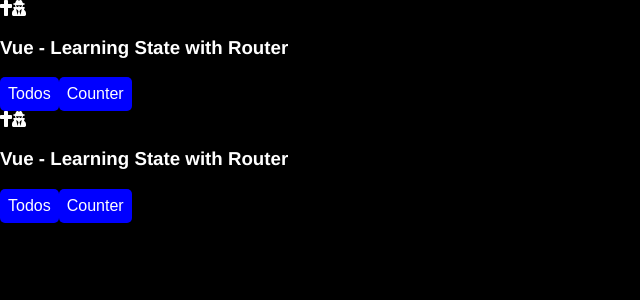
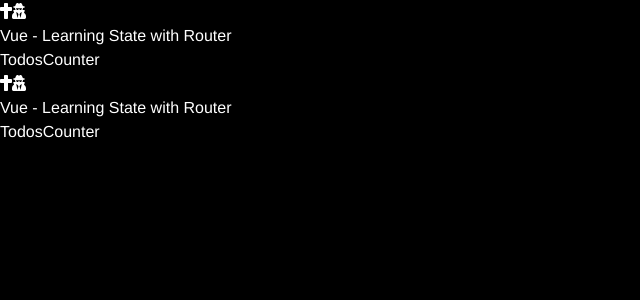
Before and after one commit to pwdrysdale/vue-state-router, a Vue app: page / in a window 1280 px wide. Shown: the top 300 px of the page, without its empty margins (0-640 px from the left). Built offline with nearby package versions, Linux system fonts and the light colour scheme.

Commit message:
added tailwind css

```diff
--- a/package.json
+++ b/package.json
@@ -11,7 +11,12 @@
     "@fortawesome/fontawesome-svg-core": "^1.2.36",
     "@fortawesome/free-solid-svg-icons": "^5.15.4",
     "@fortawesome/vue-fontawesome": "^2.0.6",
+    "@tailwindcss/postcss7-compat": "^2.2.17",
+    "autoprefixer": "^9.8.8",
     "core-js": "^3.6.5",
+    "postcss": "^7.0.39",
+    "tailwind": "npm:@tailwindcss/postcss7-compat@^2.2.17",
+    "tailwindcss": "^2.2.19",
     "uuid": "^8.3.2",
     "vue": "^2.6.11",
     "vue-router": "^2.8.1",
--- /dev/null
+++ b/postcss.config.js
@@ -0,0 +1,9 @@
+const autoprefixer = require("autoprefixer");
+const tailwindcss = require("tailwindcss");
+
+module.exports = {
+  plugins: {
+    tailwindcss,
+    autoprefixer,
+  },
+};
--- /dev/null
+++ b/src/index.css
@@ -0,0 +1,7 @@
+@tailwind base;
+@tailwind components;
+@tailwind utilities;
+
+select {
+  @apply bg-black text-white;
+}
--- a/src/main.js
+++ b/src/main.js
@@ -1,5 +1,6 @@
 import Vue from "vue";
 import App from "./App.vue";
+import "./index.css";
 
 import { library } from "@fortawesome/fontawesome-svg-core";
 import {
--- /dev/null
+++ b/tailwind.config.js
@@ -0,0 +1,7 @@
+module.exports = {
+  content: ["./index.html", "./src/**/*.{vue,js,ts,jsx,tsx}"],
+  theme: {
+    extend: {},
+  },
+  plugins: [],
+};
```
Also changed, not shown: 1 other file (tests, documents, lock files or other folders).
